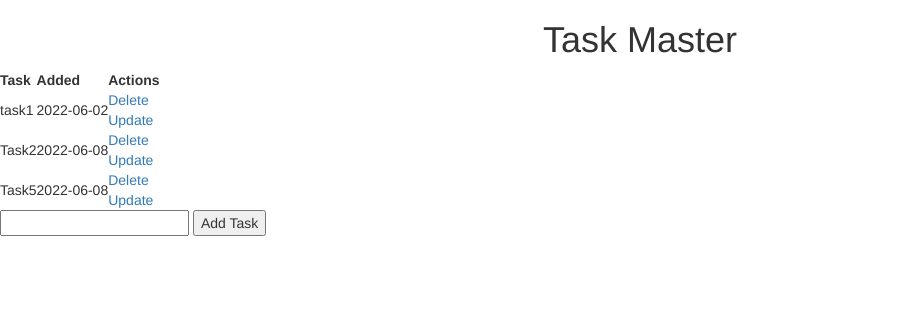
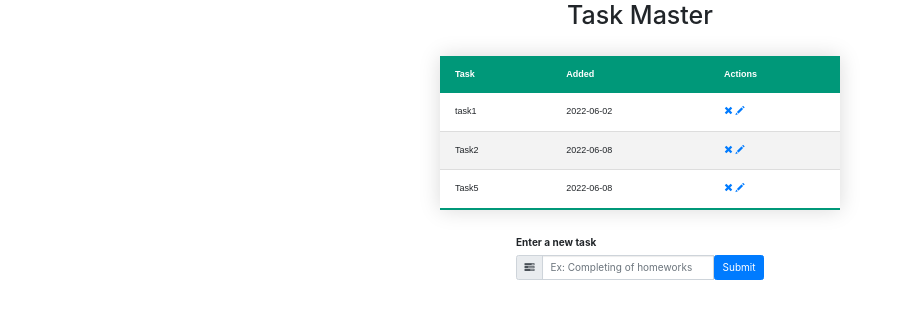
Before and after one commit to uzunb/todo-flask, a Flask app: page / in a window 1280 px wide. Shown: the top 319 px of the page, without its empty margins (0-907 px from the left). Run offline with Flask 2, Linux system fonts and the light colour scheme; data comes from the database, SQL or seed files in the repository; both versions use the stored data as it was after the commit; some libraries are stand-ins or nearby versions.

Commit message:
Frontend was developed

```diff
--- /dev/null
+++ b/flaskr/static/table.css
@@ -0,0 +1,36 @@
+.styled-table {
+  border-collapse: collapse;
+  margin: 25px 0;
+  font-size: 0.9em;
+  font-family: sans-serif;
+  min-width: 400px;
+  box-shadow: 0 0 20px rgba(0, 0, 0, 0.15);
+}
+
+.styled-table thead tr {
+  background-color: #009879;
+  color: #ffffff;
+  text-align: left;
+}
+
+.styled-table th,
+.styled-table td {
+    padding: 12px 15px;
+}
+
+.styled-table tbody tr {
+  border-bottom: 1px solid #dddddd;
+}
+
+.styled-table tbody tr:nth-of-type(even) {
+  background-color: #f3f3f3;
+}
+
+.styled-table tbody tr:last-of-type {
+  border-bottom: 2px solid #009879;
+}
+
+.styled-table tbody tr.active-row {
+  font-weight: bold;
+  color: #009879;
+}
--- a/flaskr/templates/blog/index.html
+++ b/flaskr/templates/blog/index.html
@@ -2,39 +2,58 @@
 
 {% block head %}
 <title>Task Master</title>
+<link rel="stylesheet" href="https://stackpath.bootstrapcdn.com/bootstrap/4.1.3/css/bootstrap.min.css">
+<link rel="stylesheet" href="https://maxcdn.bootstrapcdn.com/font-awesome/4.7.0/css/font-awesome.min.css">
+<link rel="stylesheet" href="./static/table.css">
+
 {% endblock %}
 
 {% block body %}
 <div class="content">
     <h1 style="text-align: center">Task Master</h1>
-    {% if tasks|length < 1 %}
-    <h4 style="text-align: center">There are no tasks. Create one below!</h4>
+    {% if tasks|length < 1 %} <h4 style="text-align: center">There are no tasks. Create one below!</h4>
         {% else %}
-    <table>
+
+        <table class="styled-table" style="margin: auto; margin-top: 2%; margin-bottom: 2%;">
+            <thead>
                 <tr>
                     <th>Task</th>
                     <th>Added</th>
                     <th>Actions</th>
                 </tr>
+            </thead>
+            <tbody>
                 {% for task in tasks %}
                 <tr>
                     <td>{{ task.content }}</td>
                     <td>{{ task.date_created.date() }}</td>
                     <td>
-                    <a href="/delete/{{task.id}}">Delete</a>
-                    <br>
-                    <a href="/update/{{task.id}}">Update</a>
+                        <a href="/delete/{{task.id}}"><i class="glyphicon glyphicon-remove"></i></a>
+                        <a href="/update/{{task.id}}"><i class="glyphicon glyphicon-pencil"></i></a>
                     </td>
                 </tr>
                 {% endfor %}
+            </tbody>
         </table>
         {% endif %}
 
-    <div class="form">
-        <form action="/" method="POST">
-            <input type="text" name="content" id="content">
-            <input type="submit" value="Add Task">
+        <div class="form" style="margin: auto; margin-top: 2%; margin-bottom: 2%; width: fit-content;">
+            <form  action="/" method="POST">
+                <div class="form-group">
+                  <label for="text">Enter a new task</label>
+                  <div class="input-group">
+                    <div class="input-group-prepend">
+                      <div class="input-group-text">
+                        <i class="fa fa-tasks"></i>
+                      </div>
+                    </div>
+                    <input id="content" name="content" placeholder="Ex: Completing of homeworks" type="text" class="form-control">
+                    <button name="submit" type="submit" class="btn btn-primary">Submit</button>
+                  </div>
+                </div>
               </form>
         </div>
+
+
 </div>
 {% endblock %}
```
Also changed, not shown: test.db. Lines whose indentation alone changed are shown as unchanged.
